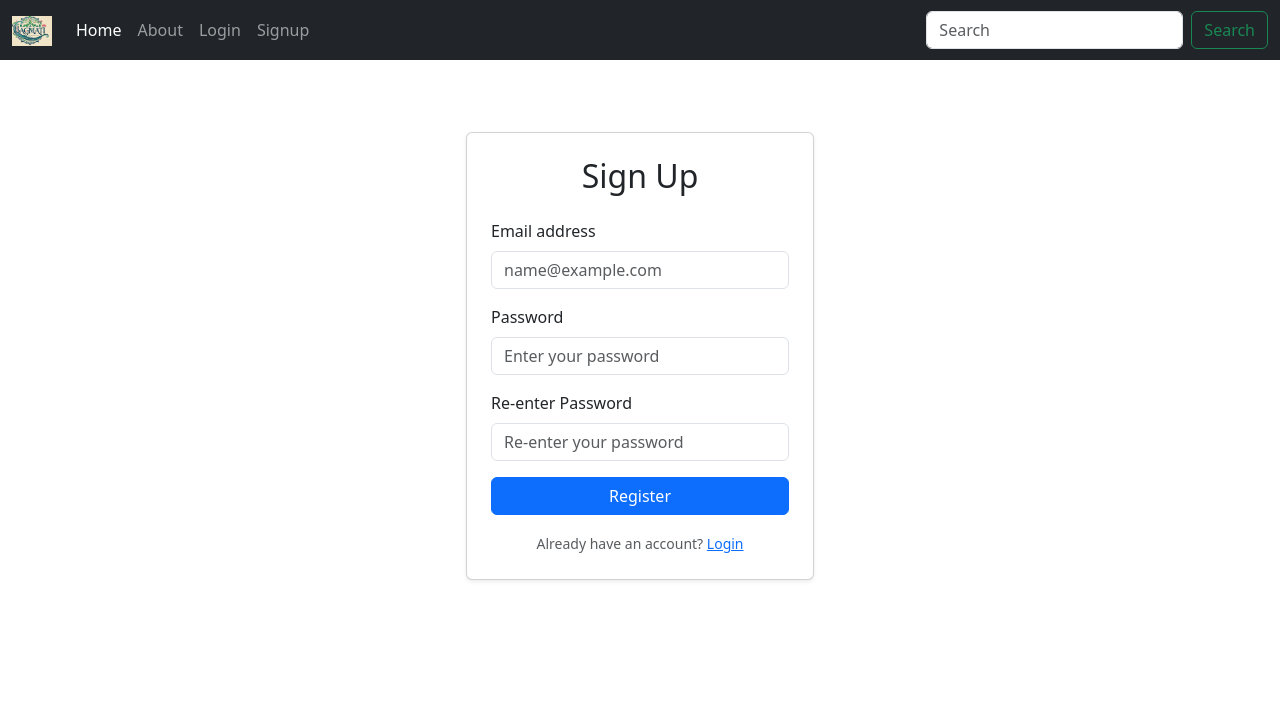
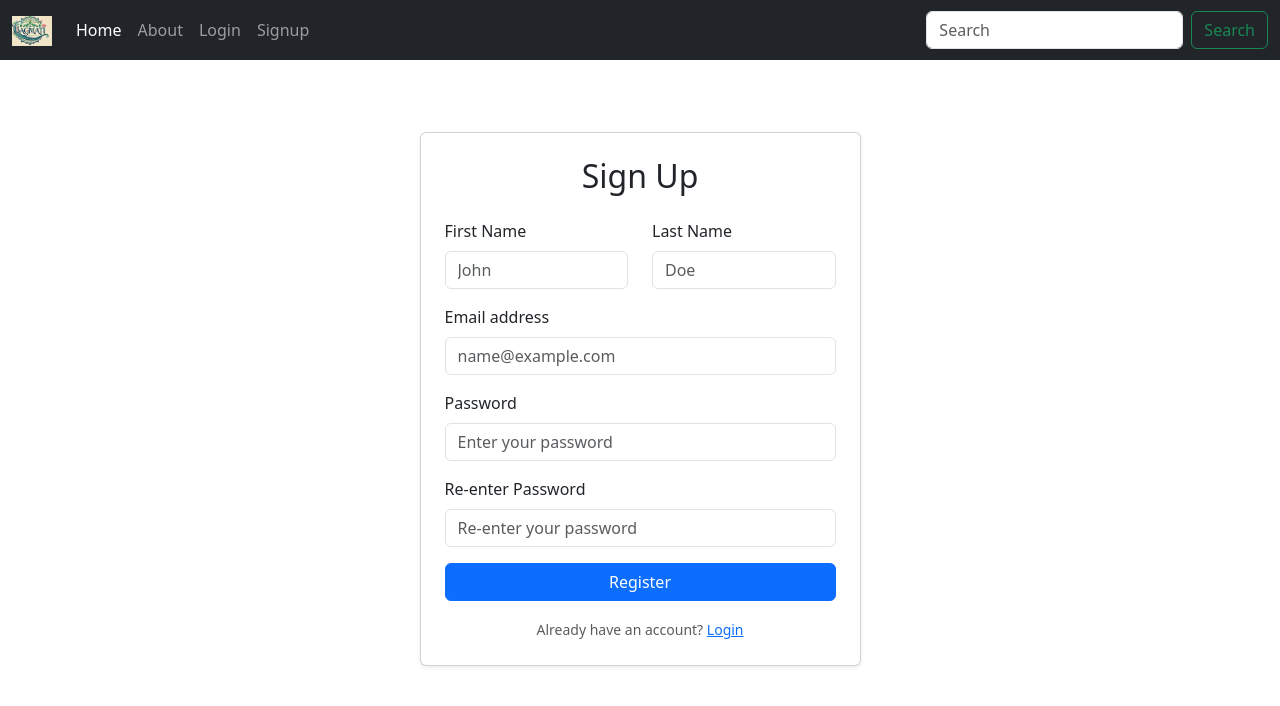
Before and after one commit to Nikhil-Magar/ecommerce-app, a React (Create React App) app: page /signup in a window 1280 px wide. Shown: the top 706 px of the page. Built offline with nearby package versions, Linux system fonts and the light colour scheme.

Commit message:
Signup commit

```diff
--- a/src/components/Signup.js
+++ b/src/components/Signup.js
@@ -4,12 +4,38 @@ export default function Signup() {
   return (
     <div className="container">
       <div className="row justify-content-center">
-        <div className="col-md-6 col-lg-4">
+        <div className="col-md-6 col-lg-5">
           <div className="card shadow-sm mt-5">
             <div className="card-body p-4">
               <h2 className="card-title text-center mb-4">Sign Up</h2>
 
               <form>
+                <div className="row">
+                  <div className="col-md-6 mb-3">
+                    <label htmlFor="firstNameInput" className="form-label">
+                      First Name
+                    </label>
+                    <input
+                      type="text"
+                      className="form-control"
+                      id="firstNameInput"
+                      placeholder="John"
+                    />
+                  </div>
+
+                  <div className="col-md-6 mb-3">
+                    <label htmlFor="lastNameInput" className="form-label">
+                      Last Name
+                    </label>
+                    <input
+                      type="text"
+                      className="form-control"
+                      id="lastNameInput"
+                      placeholder="Doe"
+                    />
+                  </div>
+                </div>
+
                 <div className="mb-3">
                   <label htmlFor="emailInput" className="form-label">
                     Email address
```
